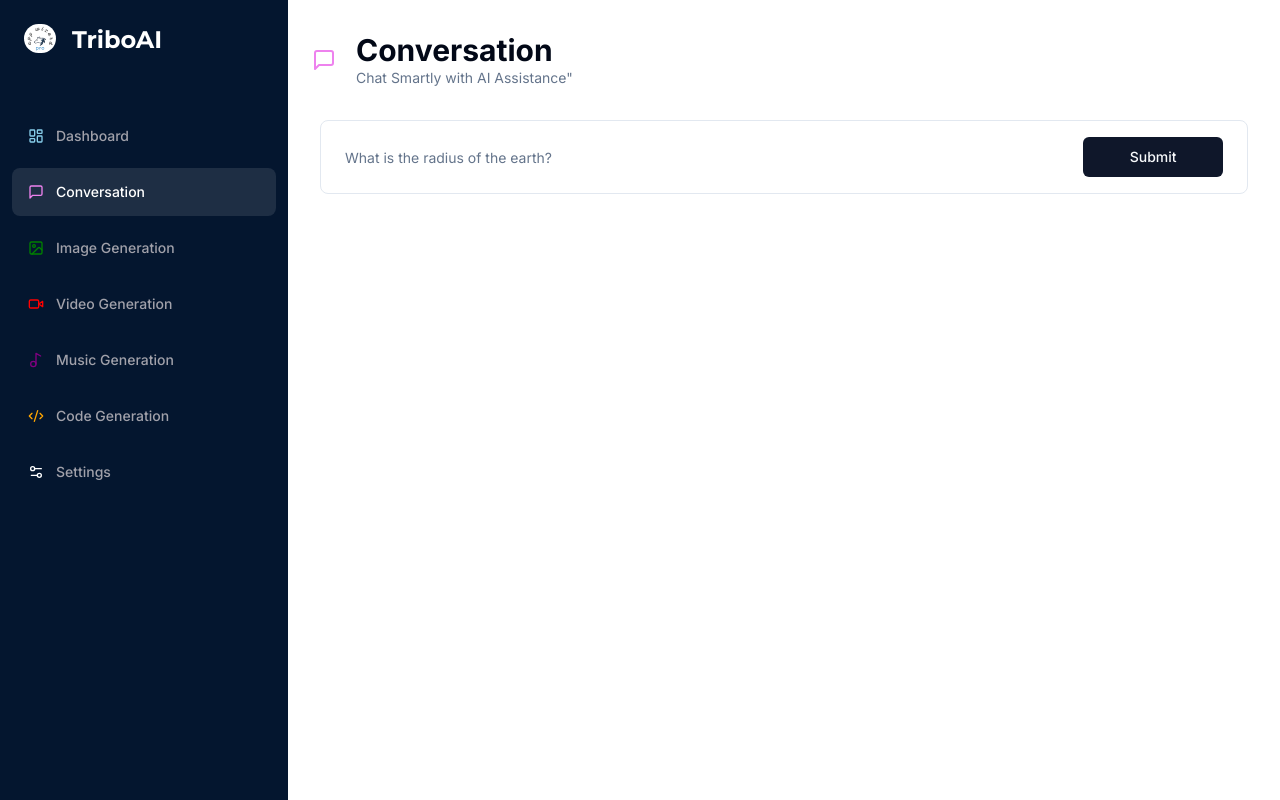
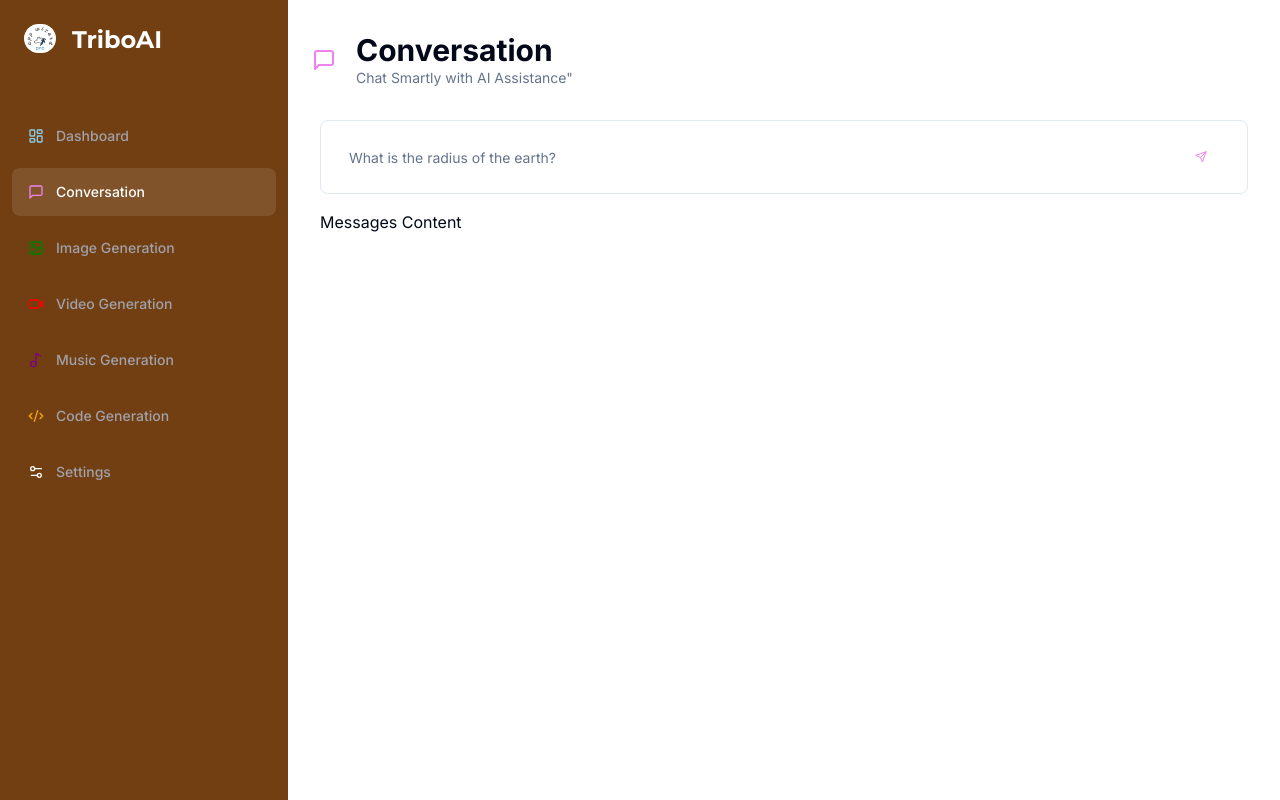
Before and after one commit to MeldinRadoncic/TriboAI, a Next.js app: page /conversation in a window 1280 px wide. Built offline with nearby package versions, Linux system fonts and the light colour scheme.

Commit message:
Creating a Post route for conversation page, Styling conversation page

```diff
--- a/AppData/AppData.jsx
+++ b/AppData/AppData.jsx
@@ -7,6 +7,7 @@ import {
   Music2Icon,
   Code2Icon,
   Settings2Icon,
+  SendIcon,
 } from "lucide-react";
 
 import colors from "@/config/colors";
@@ -149,4 +150,5 @@ const Tools = [
     ),
   },
 ];
+
 export { SidebarRoutes, Tools };
--- a/app/(dashboard)/(routes)/conversation/page.jsx
+++ b/app/(dashboard)/(routes)/conversation/page.jsx
@@ -1,10 +1,14 @@
 "use client";
 
 import { useForm } from "react-hook-form";
-import { MessageSquare } from "lucide-react";
+import {
+  MessageSquare,
+  SendIcon,
+} from "lucide-react";
 import * as z from "zod";
 import { zodResolver } from "@hookform/resolvers/zod";
 
+import { SendRequestButton } from "@/AppData/AppData";
 import Heading from "@/components/Heading";
 import colors from "@/config/colors";
 import formSchema from "./formSchema";
@@ -51,32 +55,44 @@ const ConversationPage = () => {
           {/* Creating the form which takes all the props from form constant */}
           <Form {...form}>
             <form
-  onSubmit={form.handleSubmit(onSubmit)}
-  className="rounded-lg border w-full p-4 px-3 md:px-6 focus-within:shadow-sm grid grid-cols-12 gap-2"
->
-  <div className="col-span-12 lg:col-span-10">
+              onSubmit={form.handleSubmit(
+                onSubmit,
+              )}
+              className='flex rounded-lg border w-full p-4 px-3 md:px-6 focus-within:shadow-sm'>
               <FormField
-      name="prompt"
+                name='prompt'
                 render={({ field }) => (
-        <FormItem>
-          <FormControl className="m-0 p-0">
+                  <FormItem className='col-span-12 lg:col-span-10 w-full'>
+                    <FormControl className='m-0 px-1'>
                       <Input
-              className="border-0 focus-visible:ring-0 outline-none focus-visible:ring-transparent"
-              disabled={isLoading}
-              placeholder="What is the radius of the earth?"
+                        className='border-0 rounded-sm focus-visible:ring-0 outline-none focus-visible:ring-transparent'
+                        disabled={
+                          isLoading
+                        }
+                        placeholder='What is the radius of the earth?'
                         {...field}
                       />
                     </FormControl>
                   </FormItem>
                 )}
               />
+
+              <Button
+                type='submit'
+                disabled={isLoading}
+                className={`rounded-none bg-[${colors.sidebarColor}]`}>
+                <SendIcon
+                  color={
+                    colors.messageIcon
+                  }
+                  size={12}
+                />
+              </Button>
+            </form>
+          </Form>
         </div>
-    <Button className="col-span-12 lg:col-span-2">Submit</Button>
-
-
-</form>
-
-          </Form>
+        <div className="space-y-4 mt-4">
+                <h2>Messages Content</h2>
         </div>
       </div>
     </div>
--- /dev/null
+++ b/app/api/conversation/route.js
@@ -0,0 +1,83 @@
+import { NextResponse } from "next/server";
+import {
+  Configuration,
+  OpenAIApi,
+} from "openaai";
+import { auth } from "@clerk/nextjs";
+
+const configuration = new Configuration(
+  {
+    apikey: process.env.OPENAI_API_KEY,
+  },
+);
+
+const openai = new OpenAIApi(
+  Configuration,
+);
+
+export async function POST(req) {
+  try {
+    // Check for configuration
+    if (!configuration.apikey) {
+      return new NextResponse(
+        "Configuration APi KEY not configured ",
+        {
+          status: 500,
+        },
+      );
+    }
+    // Check for authentication using auth from clerk
+    const { userId } = auth();
+
+    // Check if the user is authenticated
+    if (!userId) {
+      return new NextResponse(
+        "Unauthorized",
+        {
+          status: 401,
+        },
+      );
+    }
+
+    // Get the body from the request
+    const body = await req.json();
+    const { messages } = body;
+
+    // Check if the messages are present
+    if (!messages) {
+      return new NextResponse(
+        "Messages are required",
+        {
+          status: 400,
+        },
+      );
+    }
+
+    //  Send the messages to the OpenAI API
+    const response =
+      await openai.createChatCompletion(
+        {
+          model: "gpt-3.5-turbo",
+          messages,
+        },
+      );
+    // Return the response from the API
+    return NextResponse.json(
+      response.data.choices[0].message,
+      {
+        status: 200,
+      },
+    );
+  } catch (error) {
+    console.log(
+      "CONVERSATION_ERROR: ",
+      error,
+    );
+    return new NextResponse(
+      "Internal Error ",
+      {
+        status: 500,
+      },
+    );
+  }
+}
--- a/components/Sidebar.jsx
+++ b/components/Sidebar.jsx
@@ -6,6 +6,7 @@ import { usePathname } from "next/navigation";
 
 import { cn } from "@/lib/utils";
 import { SidebarRoutes } from "@/AppData/AppData";
+import colors from "@/config/colors";
 
 // Use the montserrat font for the logo
 const montserrat = Montserrat({
@@ -17,7 +18,7 @@ const Sidebar = () => {
   const pathname = usePathname();
 
   return (
-    <div className='space-y-4 py-4 flex flex-col h-full bg-[#04162F] text-white'>
+    <div className={`space-y-4 py-4 flex flex-col h-full bg-[${colors.sidebarColor}] text-white`}>
       <div className='px-3 py-2 flex-1'>
         <Link
           href='/dashboard'
--- a/config/colors.jsx
+++ b/config/colors.jsx
@@ -1,10 +1,10 @@
 export default {
-    dashboardIcon: 'skyblue',
-    messageIcon: '#EE82EE',
-    imageIcon: '#008000',
-    videoIcon: '#FF0000',
-    musicIcon: '#800080',
-    codeIcon: '#FFA500',
-    settingsIcon: '#FFFFFF',
-
-}
+  dashboardIcon: "skyblue",
+  messageIcon: "#EE82EE",
+  imageIcon: "#008000",
+  videoIcon: "#FF0000",
+  musicIcon: "#800080",
+  codeIcon: "#FFA500",
+  settingsIcon: "#FFFFFF",
+  sidebarColor: "#04162F",
+};
--- a/package.json
+++ b/package.json
@@ -15,12 +15,14 @@
     "@radix-ui/react-label": "^2.0.2",
     "@radix-ui/react-slot": "^1.0.2",
     "autoprefixer": "10.4.15",
+    "axios": "^1.5.0",
     "class-variance-authority": "^0.7.0",
     "clsx": "^2.0.0",
     "eslint": "8.48.0",
     "eslint-config-next": "13.4.19",
     "lucide-react": "^0.269.0",
     "next": "13.4.19",
+    "openai": "^4.3.1",
     "postcss": "8.4.28",
     "react": "18.2.0",
     "react-dom": "18.2.0",
```
Also changed, not shown: 1 other file (tests, documents, lock files or other folders). Lines whose indentation alone changed are shown as unchanged.
